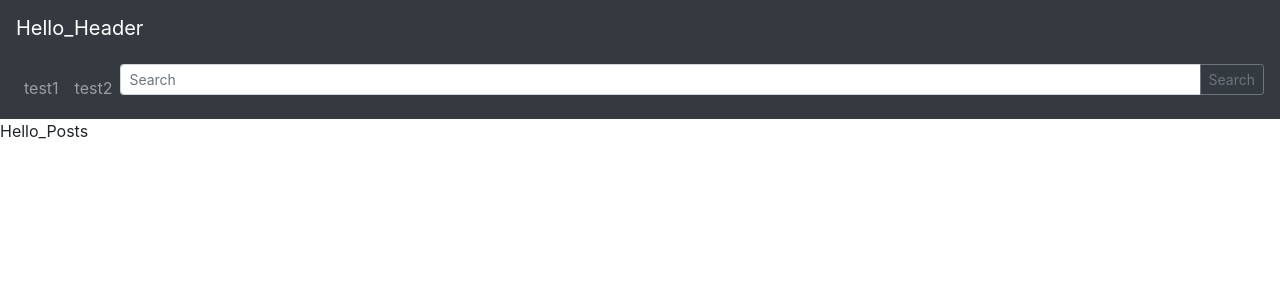
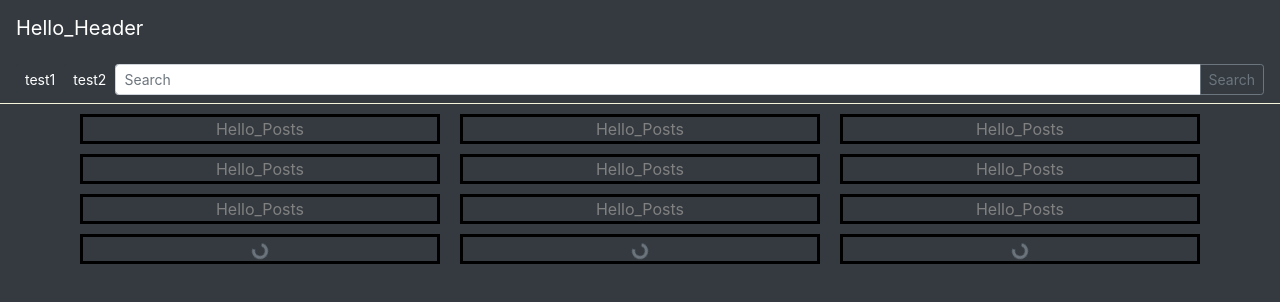
Before and after one commit to chhun93/chhunblog, a React (Create React App) app: page / in a window 1280 px wide. Shown: the top 302 px of the page. Built offline with nearby package versions, Linux system fonts and the light colour scheme.

Commit message:
posts 꾸미기

```diff
--- a/package.json
+++ b/package.json
@@ -6,6 +6,7 @@
     "@testing-library/jest-dom": "^4.2.4",
     "@testing-library/react": "^9.5.0",
     "@testing-library/user-event": "^7.2.1",
+    "axios": "^0.19.2",
     "bootstrap": "^4.4.1",
     "react": "^16.13.0",
     "react-bootstrap": "^1.0.0",
--- a/src/App.js
+++ b/src/App.js
@@ -1,6 +1,7 @@
 import React, { Component } from "react";
 import HeaderLg from "./Header/LargeHeader";
 import Posts from "./Contents/Posts";
+import './DecorateFiles/App.css'
 import 'bootstrap/dist/css/bootstrap.min.css';
 
 class App extends Component {
--- a/src/Contents/Posts.js
+++ b/src/Contents/Posts.js
@@ -1,8 +1,61 @@
 import React, { Component } from "react";
+import axios from "axios";
+import { Container, Row, Col, Spinner } from "react-bootstrap";
+import "../DecorateFiles/Posts.css";
 
 class Posts extends Component {
+  state = {
+    posts: []
+  };
   render = () => {
-    return (<div>Hello_Posts</div>)
+    return (
+      <div>
+        <Container className="Post_Container">
+          <Row>
+            <Col>Hello_Posts</Col>
+            <Col>Hello_Posts</Col>
+            <Col>Hello_Posts</Col>
+          </Row>
+          <Row>
+            <Col>Hello_Posts</Col>
+            <Col>Hello_Posts</Col>
+            <Col>Hello_Posts</Col>
+          </Row>
+
+          <Row>
+            <Col>Hello_Posts</Col>
+            <Col>Hello_Posts</Col>
+            <Col>Hello_Posts</Col>
+          </Row>
+          <Row>
+            <Col>
+              <Spinner
+                size="sm"
+                animation="border"
+                role="status"
+                variant="secondary"
+              />
+            </Col>
+            <Col>
+              <Spinner
+                size="sm"
+                animation="border"
+                role="status"
+                variant="secondary"
+              />
+            </Col>
+            <Col>
+              <Spinner
+                size="sm"
+                animation="border"
+                role="status"
+                variant="secondary"
+              />
+            </Col>
+          </Row>
+        </Container>
+      </div>
+    );
   };
 }
 
--- /dev/null
+++ b/src/DecorateFiles/App.css
@@ -0,0 +1,3 @@
+*{
+    background-color: #343a40;
+}
--- /dev/null
+++ b/src/DecorateFiles/LargeHeader.css
@@ -0,0 +1,5 @@
+.Navi_List {
+    border-bottom: 1px;
+    border-bottom-color: beige;
+    border-bottom-style: double;
+}
--- /dev/null
+++ b/src/DecorateFiles/Posts.css
@@ -0,0 +1,13 @@
+.col{
+    color : gray;
+    margin-top: 10px;
+    margin-left: 10px;
+    margin-right: 10px;
+    border-color: black;
+    border-style: solid;
+    text-align: center;
+}
+
+.col:hover{
+    color :white;
+}
--- a/src/Header/LargeHeader.js
+++ b/src/Header/LargeHeader.js
@@ -1,20 +1,50 @@
 import React, { Component } from "react";
 import { Navbar, Nav, FormControl, Button, InputGroup } from "react-bootstrap";
-import "./LargeHeader.css";
+import "../DecorateFiles/LargeHeader.css";
+
 class LargeHeader extends Component {
+  state = {
+    modal: false,
+    title: "",
+    contents: "",
+    Navi_List_Two: "test2",
+  };
+  toggle = () => {
+    this.setState({
+      modal: !this.state.modal,
+    });
+    console.log(this.state.modal);
+    if (this.state.modal === false) {
+      this.setState({
+        Navi_List_Two: "test3",
+      });
+    } else {
+      this.setState({
+        Navi_List_Two: "test2",
+      });
+    }
+  };
   render() {
     return (
       <div>
         <Navbar bg="dark" variant="dark">
           <Navbar.Brand className="md-0">Hello_Header</Navbar.Brand>
         </Navbar>
-        <Navbar bg="dark" variant="dark">
-          <Nav className="md-0">
-            <Nav.Link href="#test1">test1</Nav.Link>
-            <Nav.Link href="#test2">test2</Nav.Link>
+        <Navbar bg="dark" variant="dark" className="Navi_List">
+          <Nav>
+            <Button
+            size="sm"
+              variant="dark"
+              className="Navi_List_one"
+              onClick={this.toggle}
+            >
+              test1
+            </Button>
+            <Button
+            size="sm" variant="dark">{this.state.Navi_List_Two}</Button>
           </Nav>
-          <InputGroup className="mb-3" size="sm">
-            <FormControl placeholder="Search" />
+          <InputGroup className="mb-3" size="sm" className="Navi_List_Input">
+            <FormControl placeholder="Search" className="Navi_List_InputBox" />
             <InputGroup.Append>
               <Button variant="outline-secondary">Search</Button>
             </InputGroup.Append>
```
Also changed, not shown: src/Posts/test.json (added, +14 -0 lines), src/Header/LargeHeader.css (deleted), 1 other file (tests, documents, lock files or other folders).
